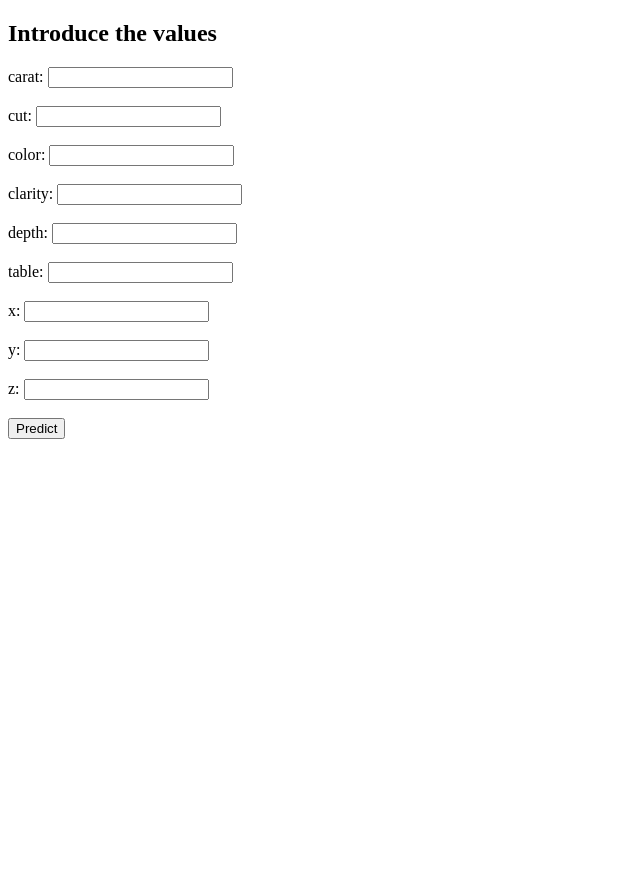
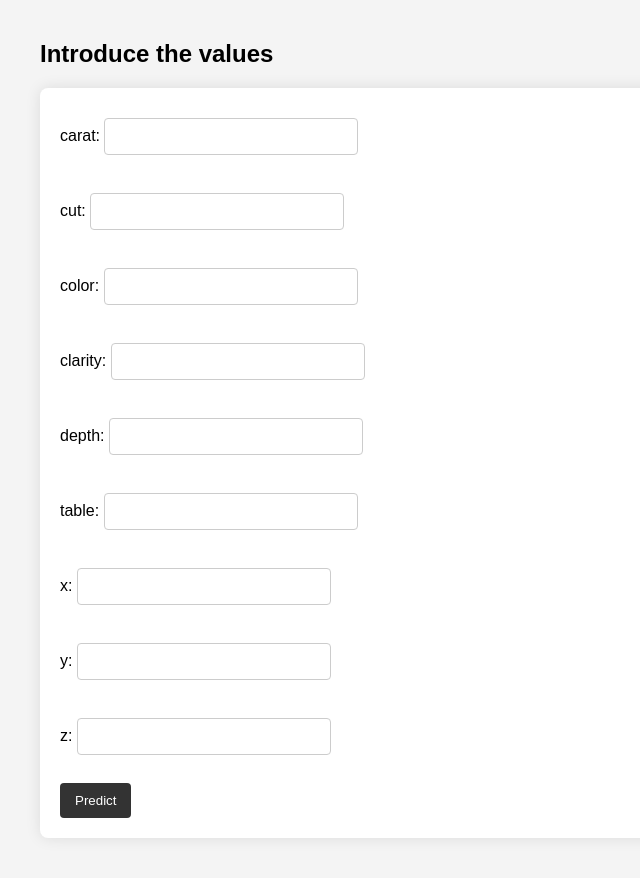
Before and after one commit to arnaldochm/ml-web-app-using-flask-tutorial, a Flask app: page / in a window 1280 px wide. Shown: the whole page, without its empty margins (0-640 px from the left). Before the commit the page ends 439 px from the top, so only its background shows below. Run offline with Flask 2, Linux system fonts and the light colour scheme; parts of the project's set-up code (start-up, migrations or seed data) failed here and were passed over.

Commit message:
Exercise Working Properly

```diff
--- a/src/templates/index.html
+++ b/src/templates/index.html
@@ -2,6 +2,50 @@
 <html>
 <head>
     <title>Diamond - Model Price prediction</title>
+    <style>
+        body {
+        font-family: Arial, sans-serif;
+        margin: 40px;
+        background-color: #f4f4f4;
+        }
+        form {
+            background-color: #fff;
+            padding: 20px;
+            border-radius: 8px;
+            box-shadow: 0px 0px 15px rgba(0,0,0,0.1);
+        }
+        input[type="number"] {
+            width: 20%;
+            padding: 10px;
+            margin: 10px 0;
+            border-radius: 4px;
+            border: 1px solid #ccc;
+        }
+        input[type="string"] {
+            width: 20%;
+            padding: 10px;
+            margin: 10px 0;
+            border-radius: 4px;
+            border: 1px solid #ccc;
+        }
+        input[type="submit"] {
+            background-color: #333;
+            color: #fff;
+            padding: 10px 15px;
+            border: none;
+            border-radius: 4px;
+            cursor: pointer;
+        }
+        input[type="submit"]:hover {
+            background-color: #555;
+        }
+        h3 {
+            margin-top: 20px;
+            background-color: #fff;
+            padding: 10px;
+            border-radius: 4px;
+        }
+    </style>
 </head>
 <body>
     <h2>Introduce the values</h2>
```
